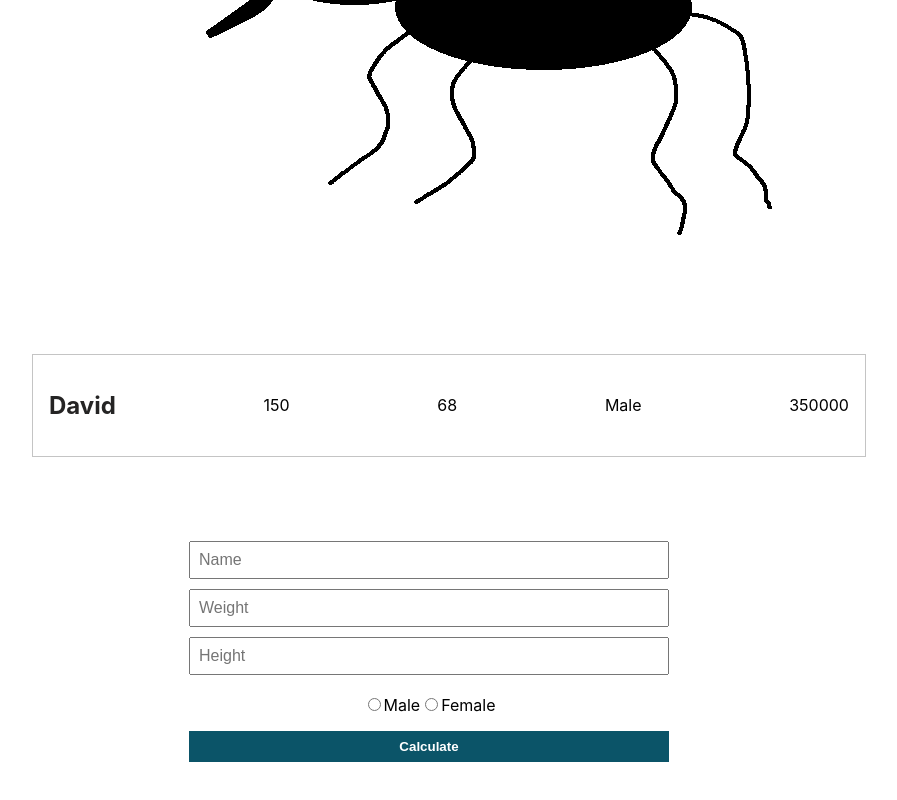
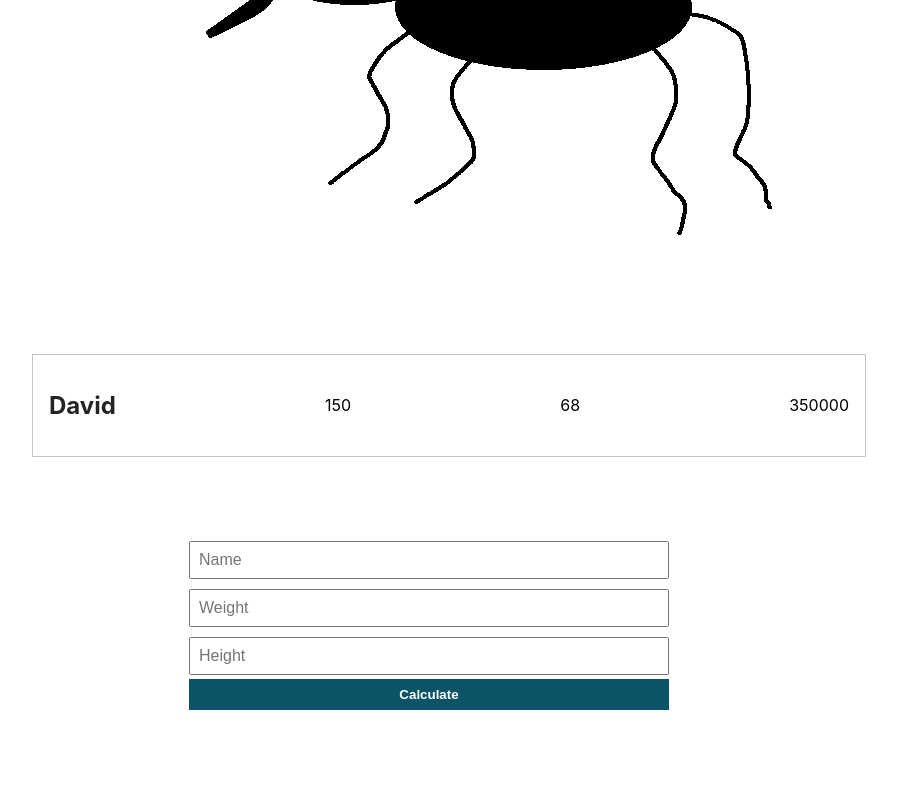
Before and after one commit to mcdxwell/skeetr, a React (Create React App) app: page / in a window 1280 px wide. Shown: the part 398-1198 px from the top of the page, without its empty margins (211-1108 px from the left). Built offline with nearby package versions, Linux system fonts and the light colour scheme.

Commit message:
Removed radio buttons - sexes

```diff
--- a/src/App.tsx
+++ b/src/App.tsx
@@ -11,7 +11,7 @@ export interface IState {
     name?: string
     weight: number
     height: number
-    sex: string
+    //sex: string
     bites?: number
   }[] // array of objects
 }
@@ -23,7 +23,7 @@ function App() {
       name: "David",
       weight: 150,
       height: 68,
-      sex: "Male",
+     // sex: "Male",
       bites: 350000
     }
   ])
--- a/src/components/AddToBitten.tsx
+++ b/src/components/AddToBitten.tsx
@@ -13,7 +13,7 @@ const AddToBitten: React.FC<IProps> = ({user, setUserBites}) => {
         name: "",
         weight: "",
         height: "",
-        sex: ""
+      //  sex: ""
     })
 
     const handleChange = (e: React.ChangeEvent<HTMLInputElement>) => {
@@ -24,7 +24,7 @@ const AddToBitten: React.FC<IProps> = ({user, setUserBites}) => {
     }
 
     const handleClick = (): void => {
-        if(!input.weight || !input.height || !input.sex) return
+        if(!input.weight || !input.height) return
 
         setUserBites([
             ...user,
@@ -32,7 +32,7 @@ const AddToBitten: React.FC<IProps> = ({user, setUserBites}) => {
                 name: input.name,
                 weight: parseInt(input.weight),
                 height: parseInt(input.height),
-                sex: input.sex,
+               // sex: input.sex,
             }
         ]);
 
@@ -40,7 +40,7 @@ const AddToBitten: React.FC<IProps> = ({user, setUserBites}) => {
             name: "",
             weight: "",
             height: "",
-            sex: ""
+           // sex: ""
         })
     }
 
@@ -72,9 +72,7 @@ const AddToBitten: React.FC<IProps> = ({user, setUserBites}) => {
             />
 
 
-            <p><input type="radio" value={input.sex} onChange={handleChange} name="sex" />Male
-            <input type="radio" value={input.sex} onChange={handleChange} name="sex" />Female
-            </p>
+
             <button
                 onClick={handleClick}
                 className="AddToBitten-btn"
--- a/src/components/Bitten.tsx
+++ b/src/components/Bitten.tsx
@@ -16,7 +16,7 @@ const Bitten: React.FC<IProps> = ({ user }) => {
                 </div>
                 <p>{user.weight}</p>
                 <p>{user.height}</p>
-                <p>{user.sex}</p>
+
                 <p>{user.bites}</p>
             </li>
             )
```
